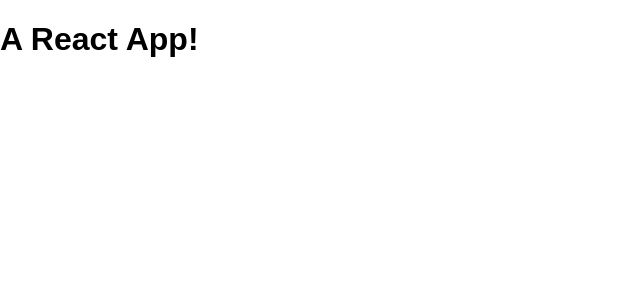
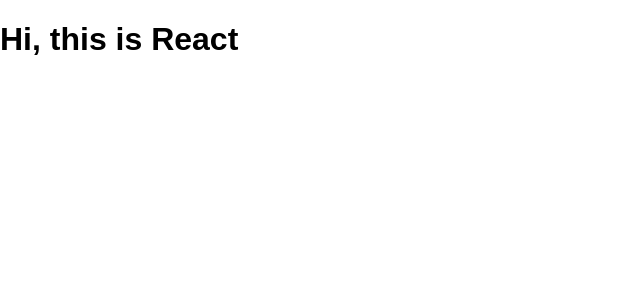
Before and after one commit to ratrateroo/Coding-Warm-Up-1, a React (Create React App) app in the folder Warm Up/warm-up/: page / in a window 1280 px wide. Shown: the top 300 px of the page, without its empty margins (0-640 px from the left). Built offline with nearby package versions, Linux system fonts and the light colour scheme.

Commit message:
understanding jsx

```diff
--- a/Warm Up/warm-up/src/App.js
+++ b/Warm Up/warm-up/src/App.js
@@ -1,7 +1,8 @@
 import React from 'react';
 
 const App = () => {
-  return <h1>A React App!</h1>;
+  //return <h1>A React App!</h1>;
+  return React.createElement('h1', {}, 'Hi, this is React');
 };
 
 export default App;
```
